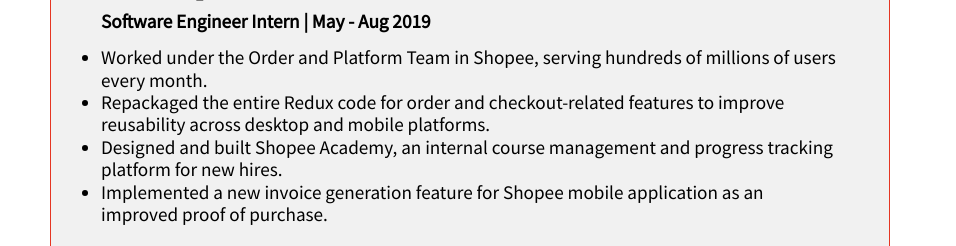
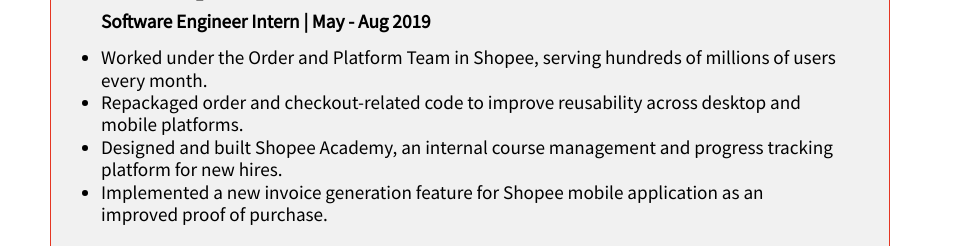
Before and after one commit to jieliang98/jieliang98.github.io, a plain HTML site: page experience.html in a window 1280 px wide. Shown: the part 994-1240 px from the top of the page, 0-956 px from the left. Drawn offline with Linux system fonts and the light colour scheme.

Commit message:
Fix description

```diff
--- a/experience.html
+++ b/experience.html
@@ -61,7 +61,7 @@
 			<h3>Software Engineer Intern | May - Aug 2019</h3>
 				<ul>
 					<li>Worked under the Order and Platform Team in Shopee, serving hundreds of millions of users every month.</li>
-					<li>Repackaged the entire Redux code for order and checkout-related features to improve reusability across desktop and mobile platforms.</li>
+					<li>Repackaged order and checkout-related code to improve reusability across desktop and mobile platforms.</li>
 					<li>Designed and built Shopee Academy, an internal course management and progress tracking platform for new hires.</li>
 					<li>Implemented a new invoice generation feature for Shopee mobile application as an improved proof of purchase.</li>
 				</ul>
```
